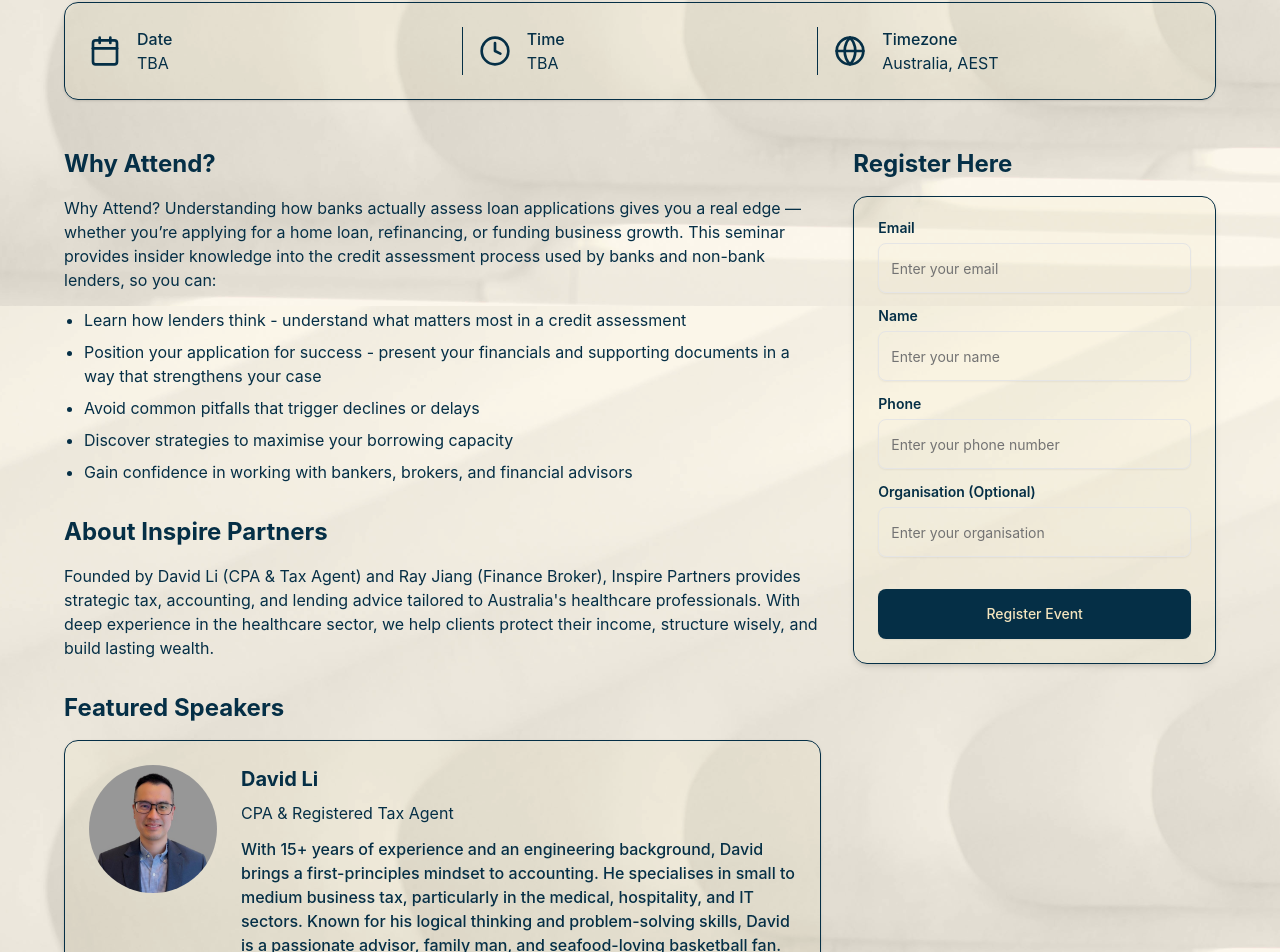
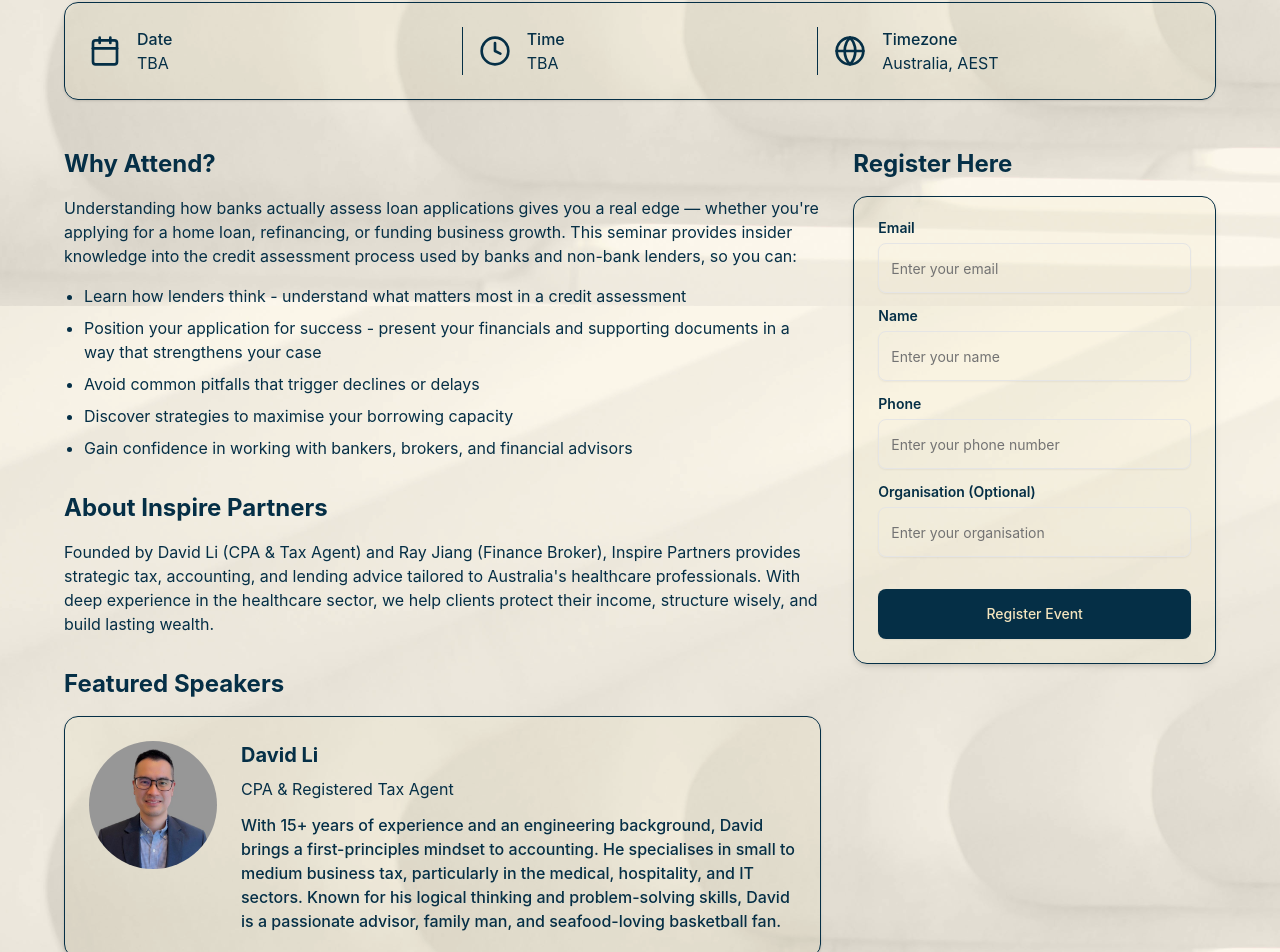
Before and after one commit to Ray-Ins/my-homepage, a Next.js app: page /event-register in a window 1280 px wide. Shown: the part 719-1671 px from the top of the page. Built offline with nearby package versions, Linux system fonts and the light colour scheme; no server answers; the database is empty.

Commit message:
fix: typo fix

```diff
--- a/app/(routes)/event-register/page.tsx
+++ b/app/(routes)/event-register/page.tsx
@@ -196,11 +196,11 @@
               Why Attend?
             </h2>
             <p className="mb-4">
-              Why Attend? Understanding how banks actually assess loan
-              applications gives you a real edge — whether you’re applying for a
-              home loan, refinancing, or funding business growth. This seminar
-              provides insider knowledge into the credit assessment process used
-              by banks and non-bank lenders, so you can:
+              Understanding how banks actually assess loan applications gives
+              you a real edge — whether you&apos;re applying for a home loan,
+              refinancing, or funding business growth. This seminar provides
+              insider knowledge into the credit assessment process used by banks
+              and non-bank lenders, so you can:
             </p>
             <ul className="list-disc pl-5 space-y-2">
               <li>
```
